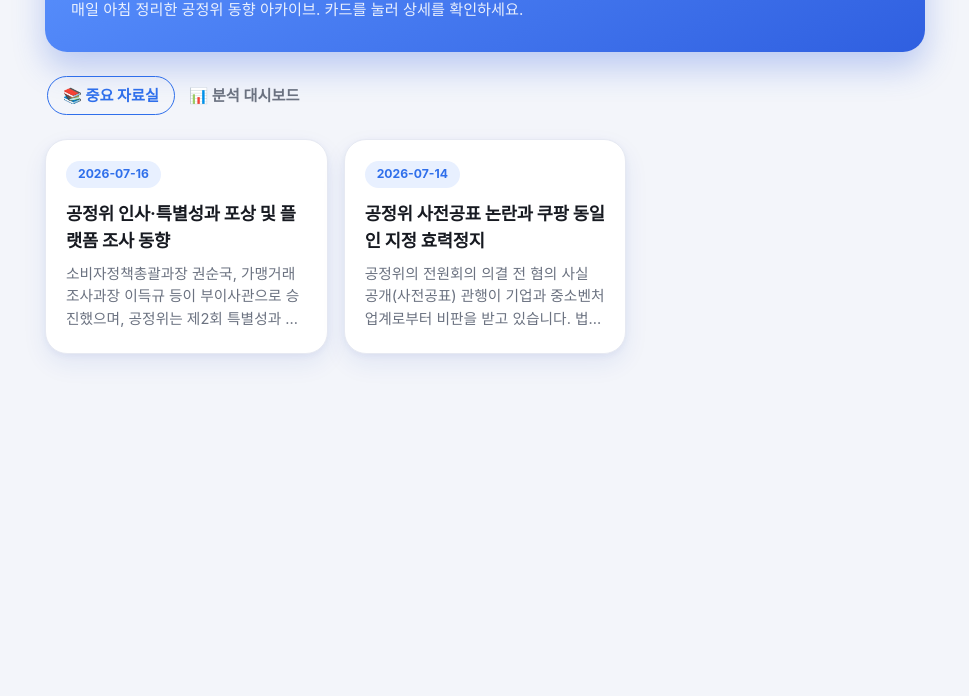
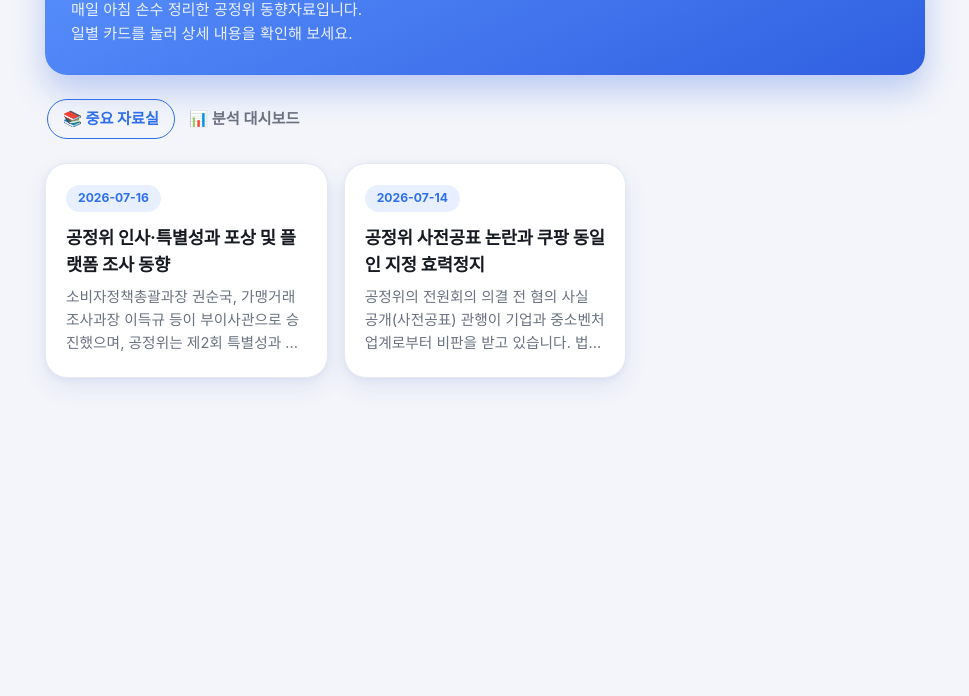
Before and after one commit to sunlee82/ftc-daily-briefing, a website: page docs/index.html in a window 1280 px wide. Shown: the part 104-800 px from the top of the page, without its empty margins (155-1124 px from the left). Drawn offline with Linux system fonts and the light colour scheme.

Commit message:
아카이브 헤더 문구 수정 — 직접 셀렉·아카이빙하는 느낌으로, 줄바꿈 추가
Co-Authored-By: Claude Sonnet 5 <noreply@anthropic.com>

```diff
--- a/docs/index.html
+++ b/docs/index.html
@@ -10,7 +10,7 @@
   <div class="wrap">
     <header class="site">
       <h1>📌 공정거래위원회 일일동향 브리핑</h1>
-      <p>매일 아침 정리한 공정위 동향 아카이브. 카드를 눌러 상세를 확인하세요.</p>
+      <p>매일 아침 손수 정리한 공정위 동향자료입니다.<br />일별 카드를 눌러 상세 내용을 확인해 보세요.</p>
     </header>
     <nav class="site-nav">
       <a class="nav-btn" href="library.html">📚 중요 자료실</a>
```
